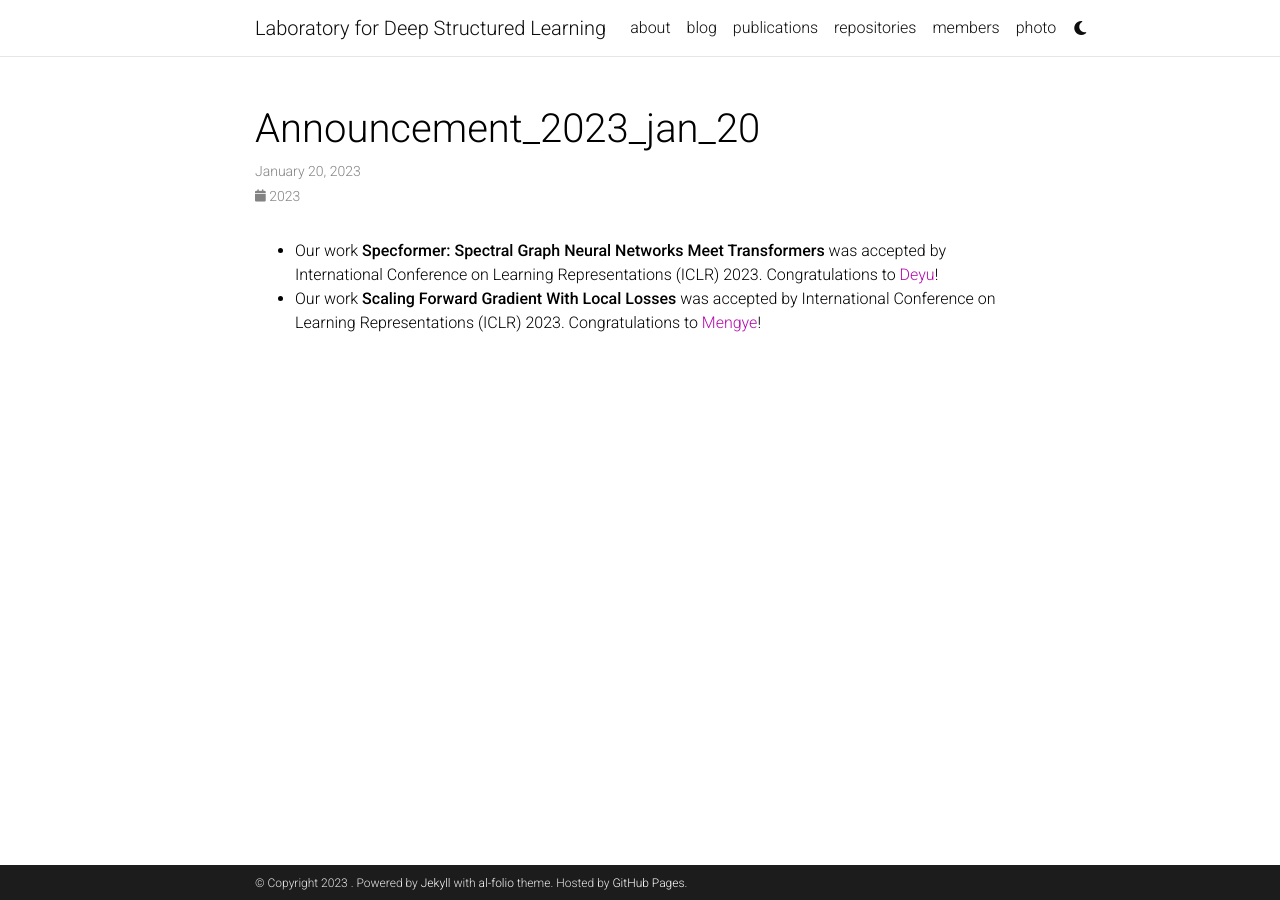
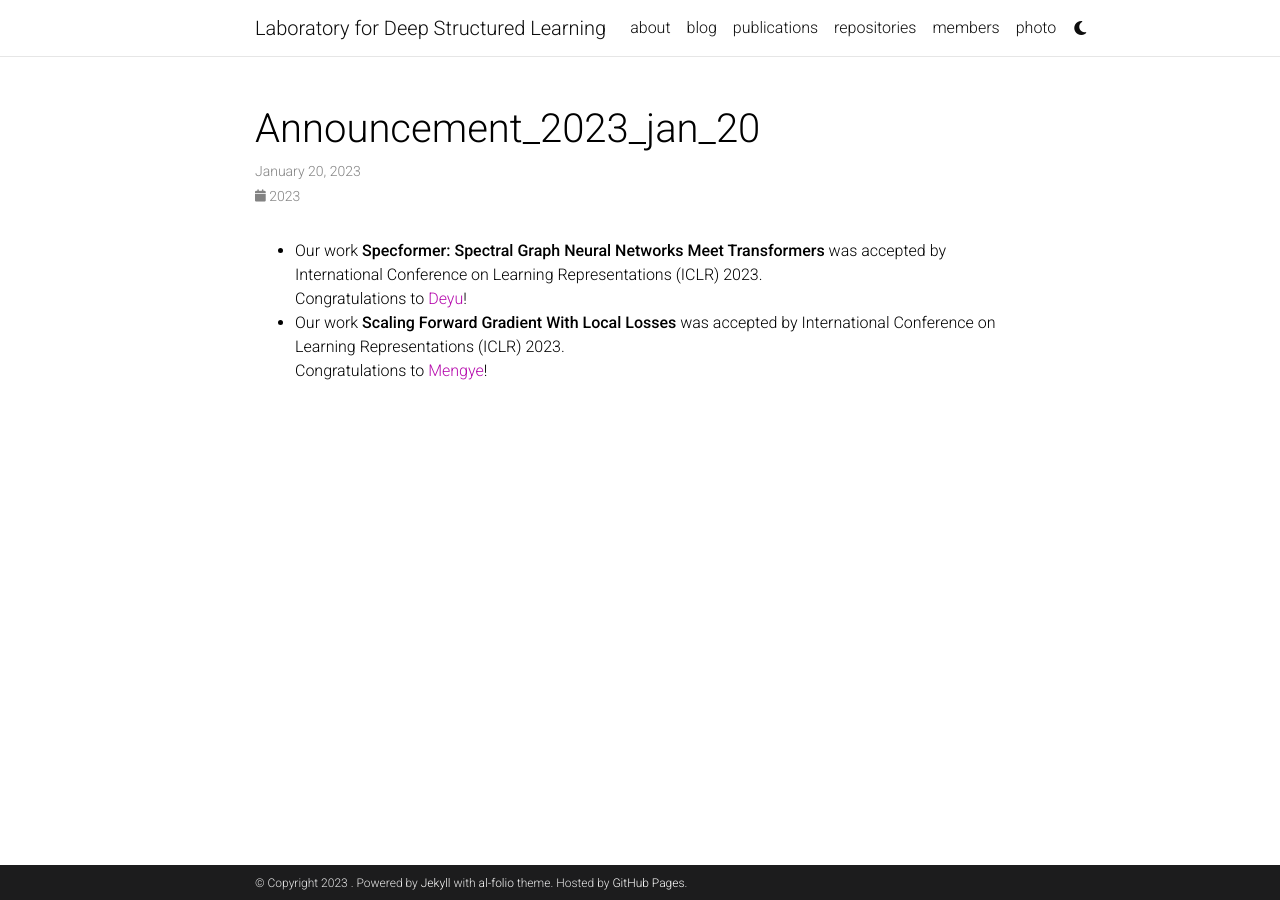
Before and after one commit to DSL-Lab/DSL-Lab.github.io, a Jekyll site: the page built from _news/announcement_2023_jan_20.md, in a window 1280 px wide. Built offline with Jekyll 4.4.1, drawn with Linux system fonts in a browser that asks for light colours; comment, search, counter and statistics services are not loaded; a style sheet for code colours, icons or effects is not loaded.

Commit message:
update news

```diff
--- a/_news/announcement_2023_jan_20.md
+++ b/_news/announcement_2023_jan_20.md
@@ -5,7 +5,7 @@ inline: true
 related_posts: false
 ---
 
-- Our work **Specformer: Spectral Graph Neural Networks Meet Transformers** was accepted by International Conference on Learning Representations (ICLR) 2023.
+- Our work **Specformer: Spectral Graph Neural Networks Meet Transformers** was accepted by International Conference on Learning Representations (ICLR) 2023. \
 Congratulations to [Deyu](https://bdy9527.github.io/)!
-- Our work **Scaling Forward Gradient With Local Losses** was accepted by International Conference on Learning Representations (ICLR) 2023.
+- Our work **Scaling Forward Gradient With Local Losses** was accepted by International Conference on Learning Representations (ICLR) 2023. \
 Congratulations to [Mengye](https://mengyeren.com/)!
```
Also changed, not shown: _news/announcement_2023_jun_23.md (+1 -0 lines).
